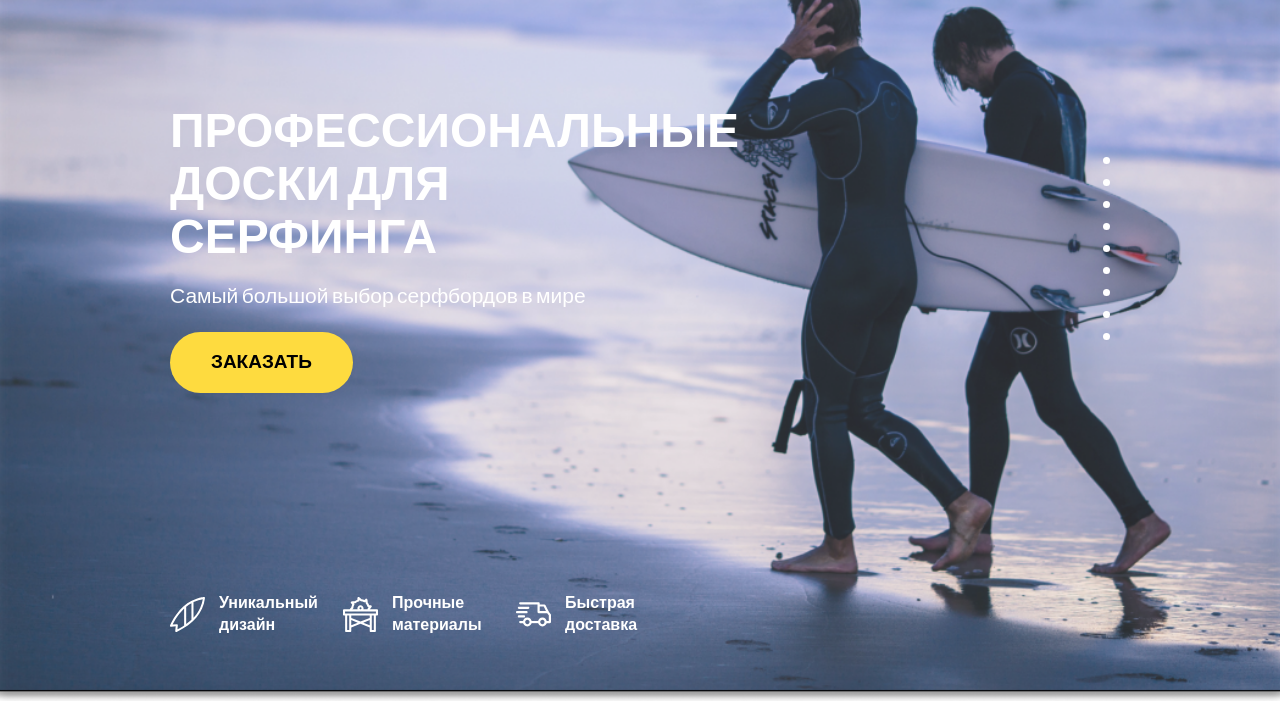
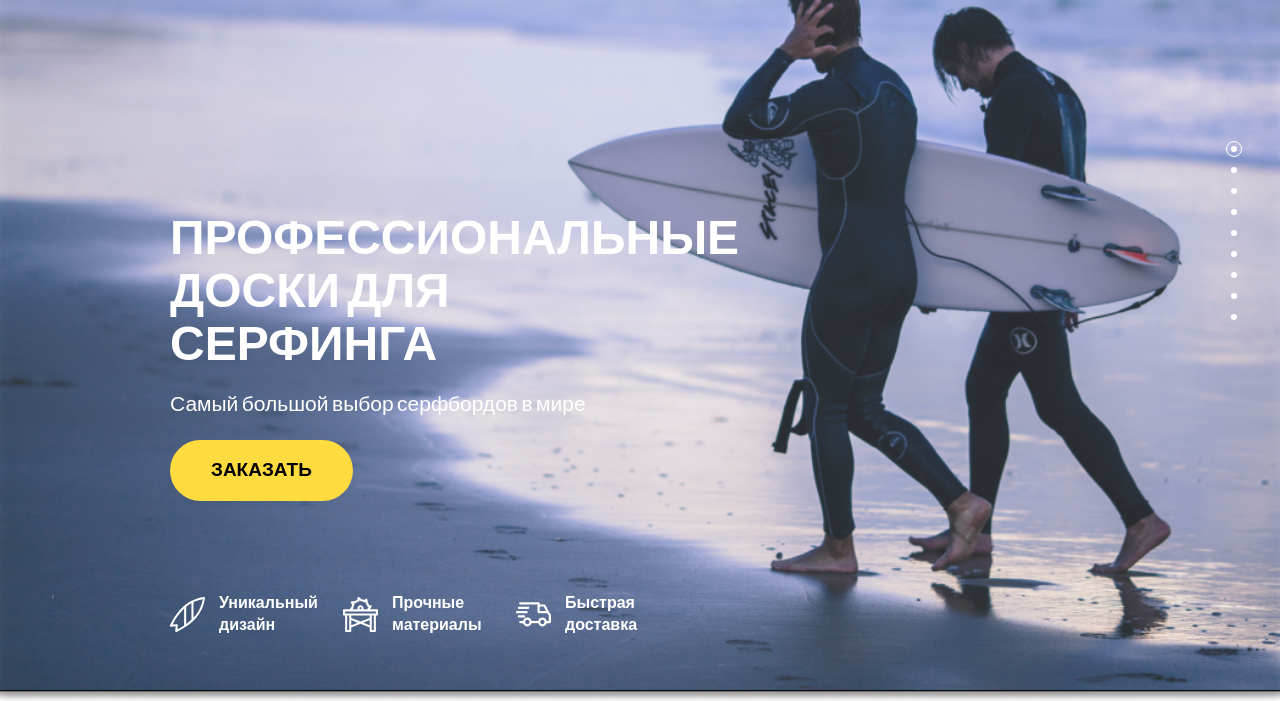
Before and after one commit to Klesovmaks/surfboard, a plain HTML site: page index.html in a window 1280 px wide. Shown: the part 99-800 px from the top of the page. Drawn offline with nearby package versions, Linux system fonts and the light colour scheme.

```diff
--- a/css/components/footer.scss
+++ b/css/components/footer.scss
@@ -52,3 +52,10 @@
     margin-right: 0;
   }
 }
+
+.phone {
+  @include phones {
+    display: flex;
+    justify-content: center;
+  }
+}
--- a/css/components/form.scss
+++ b/css/components/form.scss
@@ -49,6 +49,10 @@
     height: rem(162px);
     resize: none;
     margin-bottom: rem(20px);
+
+    @include tablets {
+      margin-bottom: rem(10px);
+    }
   }
 
   &:focus {
@@ -83,5 +87,6 @@
   @include tablets {
     display: flex;
     justify-content: center;
+    margin-top: rem(20px) !important;
   }
 }
--- a/css/components/hero.scss
+++ b/css/components/hero.scss
@@ -7,11 +7,13 @@
   filter: drop-shadow(rem(0px) rem(4px) rem(4px) rgba(0, 0, 0, 0.25));
 
   @include tablets {
-    background: url("../img/bgtop.png") right bottom no-repeat;
+    background: url("../img/bgtop.png") right rem(100px) no-repeat;
+    background-size: cover;
   }
 
   @include phones {
-    background: url("../img/bgtop.png") right 15% bottom no-repeat;
+    background: url("../img/bgtop.png") 85% rem(100px) no-repeat;
+    background-size: cover;
   }
 }
 
--- a/css/components/section.scss
+++ b/css/components/section.scss
@@ -16,4 +16,12 @@
   &--white {
     color: #FFFFFF;
   }
+
+  @include tablets {
+    margin-bottom: rem(30px);
+  }
+
+  @include phones {
+    margin-bottom: rem(30px);
+  }
 }
--- a/css/components/slider.scss
+++ b/css/components/slider.scss
@@ -1,46 +1,44 @@
-.slider {
-  display: flex;
-  flex-direction: column;
-  margin-top: rem(150px);
+.fixed-menu {
+  position: fixed;
+  top: 30%;
+  right: 3%;
+  z-index: $z-fixed-menu;
 
   @include tablets {
     display: none;
   }
-}
-.radio-slider {
-  display: flex;
-  cursor: pointer;
-  user-select: none;
-  margin-bottom: rem(15px);
 
-  &:last-child {
-    margin-bottom: rem(0px);
+  @include phones {
+    display: none;
   }
 }
 
-.radio-slider__elem {
-  display: none;
-  &:checked ~ .radio-slider__visible {
-    &::before {
-      display: block;
+.fixed-menu__item {
+  list-style-type: none;
+  margin-bottom: 5px;
+
+  &--active {
+    .fixed-menu__link {
+      border-color: #FFFFFF;
     }
   }
 }
 
-.radio-slider__visible {
-  width: rem(7px);
-  height: rem(7px);
+.fixed-menu__link {
+  width: 16px;
+  height: 16px;
+  border-radius: 50%;
+  border: 1px solid transparent;
+  display: block;
   position: relative;
-  border-radius: 50%;
-  background: #FFFFFF;
 
   &:before {
     content: "";
-    display: none;
-    width: rem(14px);
-    height: rem(14px);
-    border: 2px solid #fff;
+    display: block;
+    width: 6px;
+    height: 6px;
     border-radius: 50%;
+    background: #FFFFFF;
     position: absolute;
     top: 50%;
     left: 50%;
--- a/css/main.scss
+++ b/css/main.scss
@@ -7,6 +7,10 @@
 $phones: 480px;
 
 @import "./components/media.scss";
+
+//z-indexer
+
+$z-fixed-menu: 100;
 
 //colors
 
--- a/index.html
+++ b/index.html
@@ -51,8 +51,6 @@
               <span class="hamburger__plank"></span>
             </a>
           </header>
-          <div class="hero__content">
-            <div class="hero__col">
           <div class="hero__title-section">
             <h1 class="hero__main-title">Профессиональные доски для
               серфинга</h1>
@@ -93,49 +91,6 @@
               </li>
             </ul>
           </div>
-            </div>
-            <div class="hero__col hero__col-flex-end">
-              <div class="slider">
-                <label class="radio-slider">
-                  <input type="radio" name="option" class="radio-slider__elem">
-                  <div class="radio-slider__visible"></div>
-                </label>
-                <label class="radio-slider">
-                  <input type="radio" name="option" class="radio-slider__elem">
-                  <div class="radio-slider__visible"></div>
-                </label>
-                <label class="radio-slider">
-                  <input type="radio" name="option" class="radio-slider__elem">
-                  <div class="radio-slider__visible"></div>
-                </label>
-                <label class="radio-slider">
-                  <input type="radio" name="option" class="radio-slider__elem">
-                  <div class="radio-slider__visible"></div>
-                </label>
-                <label class="radio-slider">
-                  <input type="radio" name="option" class="radio-slider__elem">
-                  <div class="radio-slider__visible"></div>
-                </label>
-                <label class="radio-slider">
-                  <input type="radio" name="option" class="radio-slider__elem">
-                  <div class="radio-slider__visible"></div>
-                </label>
-                <label class="radio-slider">
-                  <input type="radio" name="option" class="radio-slider__elem">
-                  <div class="radio-slider__visible"></div>
-                </label>
-                <label class="radio-slider">
-                  <input type="radio" name="option" class="radio-slider__elem">
-                  <div class="radio-slider__visible"></div>
-                </label>
-                <label class="radio-slider">
-                  <input type="radio" name="option" class="radio-slider__elem">
-                  <div class="radio-slider__visible"></div>
-                </label>
-              </div>
-            </div>
-          </div>
-
         </div>
       </section>
       <section class="section benefit-section">
@@ -317,12 +272,14 @@
           <div class="footer__container">
               <div class="contact__info">
                 <div class="addres">Москва, ул.Новый Арбат, д.31/12</div>
+                <div class="phone">
                   <a href="tel:+78009039090" class="phone-number footer__phone-number">
                     <svg class="phone__icon phone__icon--dark">
                       <use xlink:href="./img/icons/defaultSprite.svg#phone"></use>
                     </svg>
                     <span class="phone-number__text">8 800 903 90 90</span>
                   </a>
+                </div>
               </div>
               <div class="social">
                 <ul class="social__list">
@@ -361,5 +318,36 @@
       </footer>
     </div>
   </div>
+  <nav class="fixed-menu">
+    <ui class="fixed-menu__list">
+      <li class="fixed-menu__item fixed-menu__item--active">
+        <a href="" class="fixed-menu__link"></a>
+      </li>
+      <li class="fixed-menu__item">
+        <a href="" class="fixed-menu__link"></a>
+      </li>
+      <li class="fixed-menu__item">
+        <a href="" class="fixed-menu__link"></a>
+      </li>
+      <li class="fixed-menu__item">
+        <a href="" class="fixed-menu__link"></a>
+      </li>
+      <li class="fixed-menu__item">
+        <a href="" class="fixed-menu__link"></a>
+      </li>
+      <li class="fixed-menu__item">
+        <a href="" class="fixed-menu__link"></a>
+      </li>
+      <li class="fixed-menu__item">
+        <a href="" class="fixed-menu__link"></a>
+      </li>
+      <li class="fixed-menu__item">
+        <a href="" class="fixed-menu__link"></a>
+      </li>
+      <li class="fixed-menu__item">
+        <a href="" class="fixed-menu__link"></a>
+      </li>
+    </ui>
+  </nav>
 </body>
 </html>
```
Also changed, not shown: css/main.css. Lines whose indentation alone changed are shown as unchanged.
